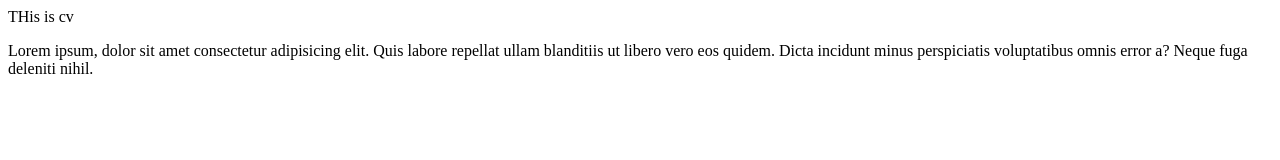
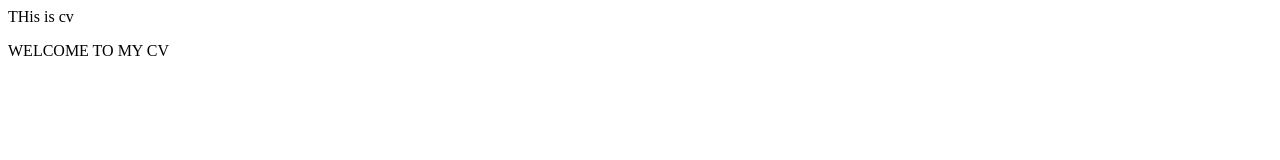
Before and after one commit to IanDuman-ag/CV, a plain HTML site: page cv.html in a window 1280 px wide. Drawn offline with Linux system fonts and the light colour scheme.

Commit message:
Updating

```diff
--- a/cv.html
+++ b/cv.html
@@ -9,6 +9,6 @@
 </head>
 <body>
     THis is cv
-    <p>Lorem ipsum, dolor sit amet consectetur adipisicing elit. Quis labore repellat ullam blanditiis ut libero vero eos quidem. Dicta incidunt minus perspiciatis voluptatibus omnis error a? Neque fuga deleniti nihil.</p>
+    <p> WELCOME TO MY CV</p>
 </body>
 </html>
```
